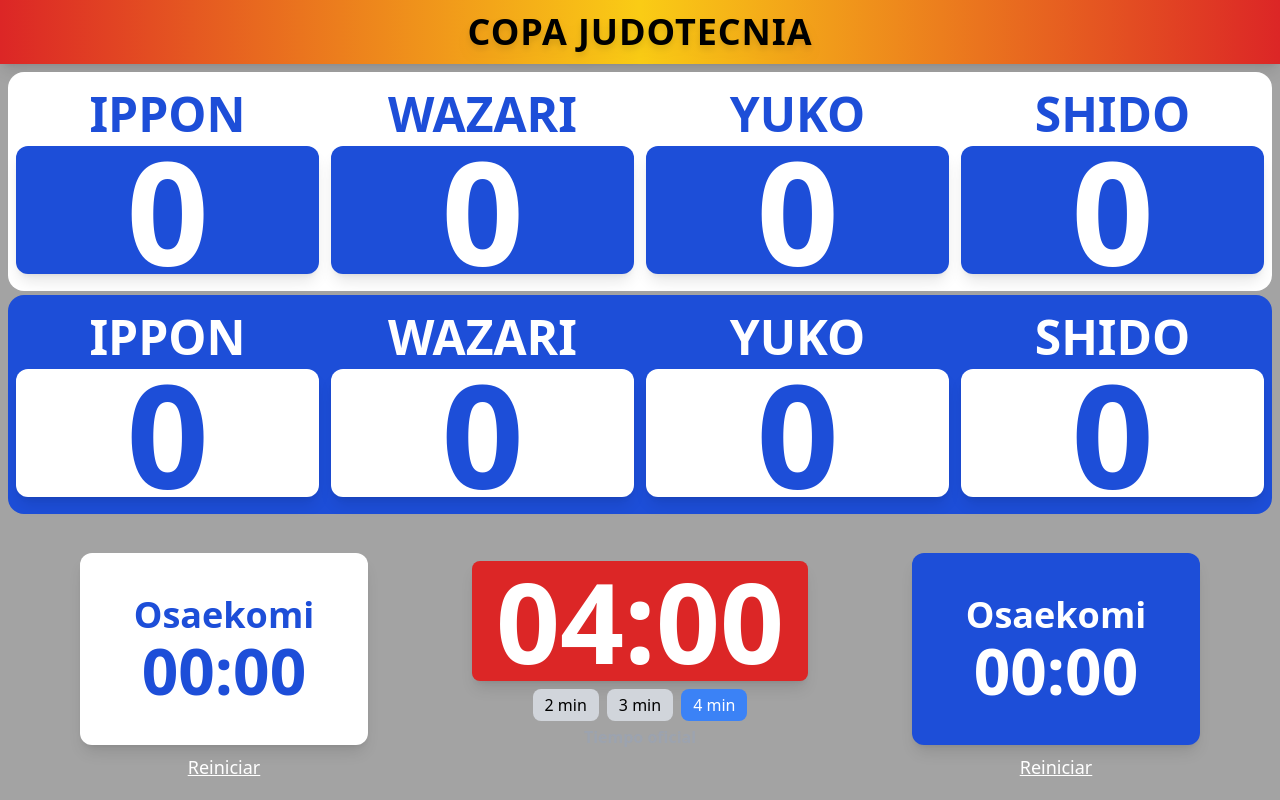
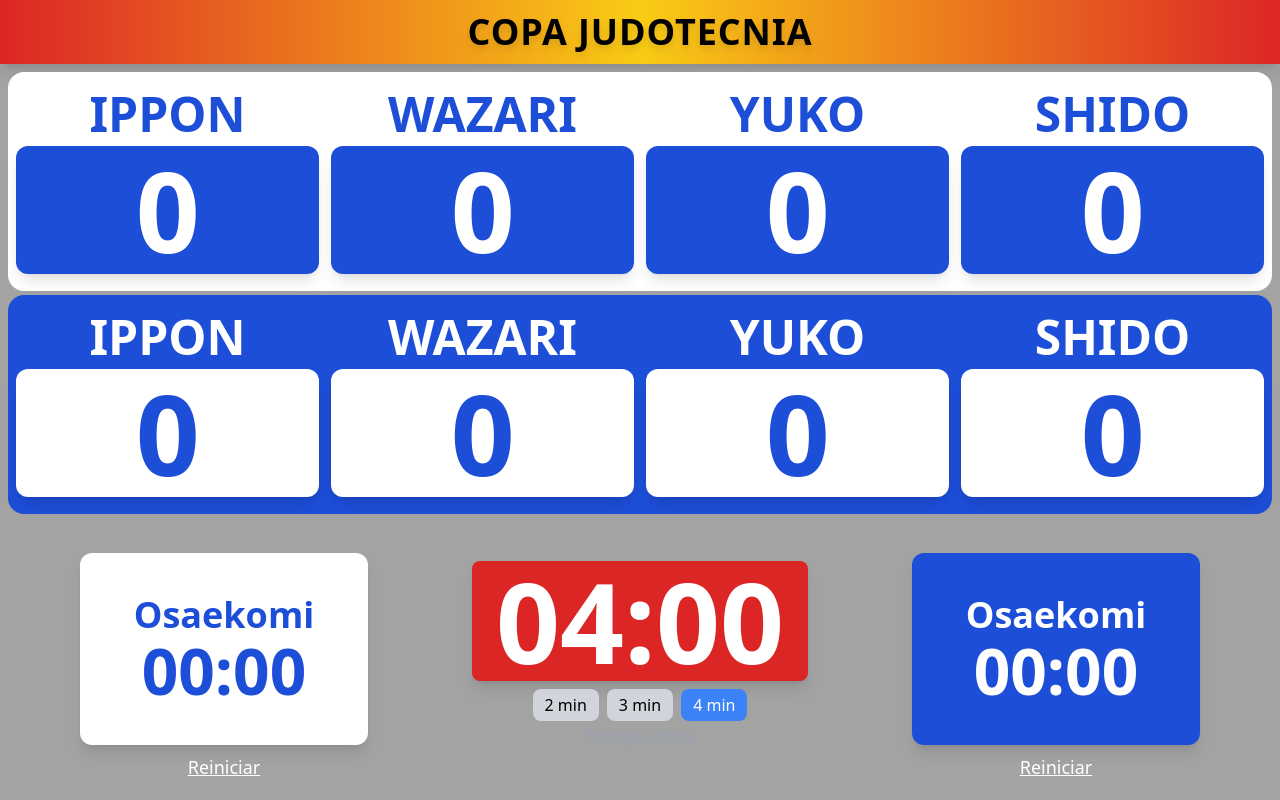
Before and after one commit to LeonardoRosas92/judo-scoreboard, a Vue app: page / in a window 1280 px wide. Built offline with nearby package versions, Linux system fonts and the light colour scheme.

Commit message:
FIX - se cambia diseño en el tablero a dorma verttical

```diff
--- a/src/components/ScoreBox.vue
+++ b/src/components/ScoreBox.vue
@@ -18,7 +18,7 @@
           class="flex justify-center items-center w-full h-[clamp(10vh,12vh,14vh)] md:h-[clamp(16vh,15vh,30vh)] rounded-xl shadow-lg leading-none font-extrabold tracking-tight select-none"
           :class="side === 'white' ? 'bg-blue-700 text-white' : 'bg-white text-blue-700'">
           <span
-            class="text-[clamp(3rem,5vh,7rem)] md:text-[clamp(5rem,9vh,10rem)] lg:text-[clamp(4rem,9vh,9rem)] xl:text-[clamp(9rem,10vh,12rem)] leading-none">
+            class="text-[clamp(3rem,5vh,7rem)] md:text-[clamp(5rem,9vh,10rem)] lg:text-[clamp(4rem,9vh,9rem)] xl:text-[clamp(7rem,10vh,10rem)] leading-none">
             {{ store[side][type] }}
           </span>
         </div>
```
